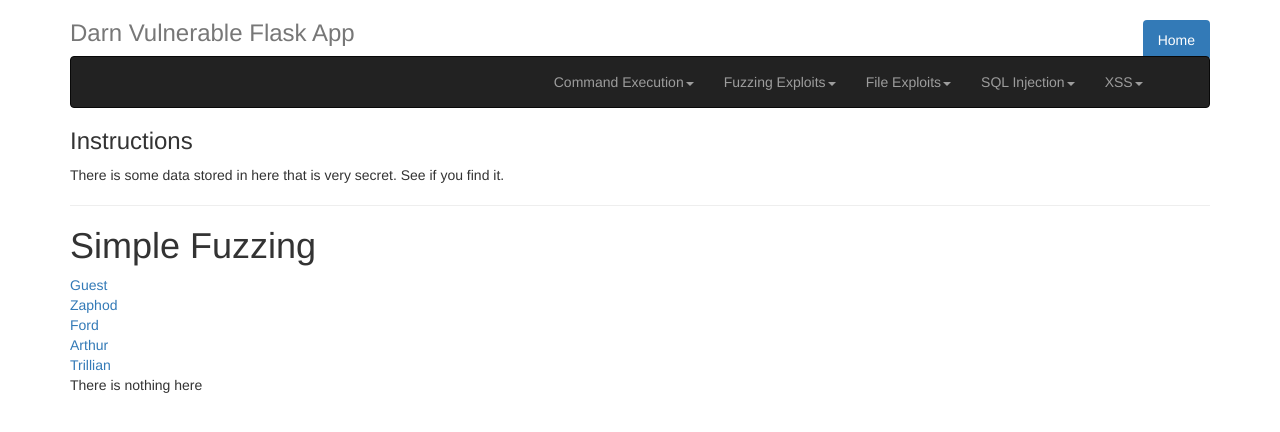
After one commit to midpipps/PythonFlaskVulnerableApp, a Flask app: page /fuzzing/simple/ in a window 1280 px wide. The commit adds this page. Shown: the top 432 px of the page. Run offline with Flask 2, Linux system fonts and the light colour scheme; some libraries are stand-ins or nearby versions.

Commit message:
Update for fuzzing and some helpers for using in class.

```diff
--- /dev/null
+++ b/requirements.txt
@@ -0,0 +1 @@
+flask
--- a/run.py
+++ b/run.py
@@ -1,5 +1,5 @@
 from flask import Flask, render_template, send_from_directory, request, redirect, url_for, flash
-from setup.db import db, xss, sqlinjection
+from setup.db import db, xss, sqlinjection, fuzzing
 from setup.file import fileaccess
 from setup.execution import execute
 import logging
@@ -128,6 +128,20 @@ def execution_simple():
 #**************
 
 #**************
+#Fuzzing Routes
+#**************
+@app.route('/fuzzing/simple/', methods=['GET'], defaults={'id':None})
+@app.route('/fuzzing/simple/<int:id>/', methods=['GET'])
+def fuzzing_simple(id):
+    data = None
+    if id:
+        data = fuzzing.getFuzzing(id)
+    return render_template('./fuzzing/simple.html', data=data)
+#**************
+#End Execution Routes
+#**************
+
+#**************
 #Filters
 #**************
 @app.template_filter('commentCut')
--- a/setup/db/db.py
+++ b/setup/db/db.py
@@ -1,5 +1,6 @@
 import setup.db.sqlinjection
 import setup.db.xss
+import setup.db.fuzzing
 #This module will setup all the databases
 #tables etc for the different pages.
 DB_PATHS = "./dbs/"
@@ -7,3 +8,4 @@ DB_PATHS = "./dbs/"
 def create(overwrite=False):
     setup.db.sqlinjection.create(DB_PATHS, overwrite)
     setup.db.xss.create(DB_PATHS, overwrite)
+    setup.db.fuzzing.create(DB_PATHS, overwrite)
--- /dev/null
+++ b/setup/db/fuzzing.py
@@ -0,0 +1,40 @@
+import sqlite3
+import logging
+
+XSS_DB_NAME = "fuzzing.db"
+xss_db_path = None
+def create(db_path, overwrite = False):
+    global xss_db_path
+    xss_db_path = db_path + XSS_DB_NAME
+    logging.info('Checking the fuzzing table')
+    conn = sqlite3.connect(xss_db_path)
+    cursor = conn.execute("SELECT name FROM sqlite_master WHERE type='table' AND name='FUZZING';")
+    if ((not cursor.fetchone()) or overwrite == True):
+        conn.execute("DROP TABLE IF EXISTS FUZZING")
+        logging.info("Creating the table FUZZING")
+        conn.execute('''CREATE TABLE IF NOT EXISTS FUZZING
+                    (ID         INTEGER PRIMARY KEY NOT NULL,
+                    NAME        TEXT            NOT NULL,
+                    DATA        TEXT            NOT NULL);''')
+        conn.execute("INSERT INTO FUZZING (ID, NAME, DATA) \
+                    VALUES (1, 'Guest', 'Your account has no data here you are just a guest')")
+        conn.execute("INSERT INTO FUZZING (ID, NAME, DATA) \
+                    VALUES (2, 'Zaphod', 'The presidents account has no real power')")
+        conn.execute("INSERT INTO FUZZING (ID, NAME, DATA) \
+                    VALUES (3, 'Ford', 'Who even gave this guy an account')")
+        conn.execute("INSERT INTO FUZZING (ID, NAME, DATA) \
+                    VALUES (10, 'The Guide', 'The answer to life the universe and everything is in this password TkRJPQ==')")
+        conn.execute("INSERT INTO FUZZING (ID, NAME, DATA) \
+                    VALUES (4, 'Arthur', 'Seriously you gave the sandwich maker an account')")
+        conn.execute("INSERT INTO FUZZING (ID, NAME, DATA) \
+                    VALUES (12, 'Trillian', 'Maybe the only trustworthy human ever')")
+        conn.commit()
+    conn.close
+    logging.info("FUZZING should be good to go")
+
+def getFuzzing(id):
+    conn = sqlite3.connect(xss_db_path)
+    cursor = conn.execute("SELECT ID, NAME, DATA FROM FUZZING WHERE ID=?", (id,))
+    all_rows = cursor.fetchone()
+    conn.close()
+    return all_rows
--- a/templates/basetemplate.html
+++ b/templates/basetemplate.html
@@ -60,7 +60,14 @@
                             </ul>
                         </li>
                     </ul>
-
+                    <ul class="nav navbar-nav navbar-right">
+                        <li class="dropdown">
+                            <a href="/fuzzing/" class="dropdown-toggle" data-toggle="dropdown" role="button" aria-haspopup="true" aria-expanded="false">Fuzzing Exploits<span class="caret"></span></a>
+                            <ul class="dropdown-menu">
+                                <li><a href="/fuzzing/simple/">Simple Fuzzing</a></li>
+                            </ul>
+                        </li>
+                    </ul>
                     <ul class="nav navbar-nav navbar-right">
                         <li class="dropdown">
                             <a href="/execution/" class="dropdown-toggle" data-toggle="dropdown" role="button" aria-haspopup="true" aria-expanded="false">Command Execution<span class="caret"></span></a>
--- /dev/null
+++ b/templates/fuzzing/simple.html
@@ -0,0 +1,42 @@
+{% extends "basetemplate.html" %}
+{% block title %}Simple Fuzzing - {% endblock %}
+{% block head %}
+    {{ super() }}
+{% endblock %}
+{% block instructions %}
+    <p>
+        There is some data stored in here that is very secret.  See if you find it.
+    </p>
+{% endblock %}
+{% block content %}
+    <h1>Simple Fuzzing</h1>
+    <a href='/fuzzing/simple/1/'>Guest</a><br />
+    <a href='/fuzzing/simple/2/'>Zaphod</a><br />
+    <a href='/fuzzing/simple/3/'>Ford</a><br />
+    <a href='/fuzzing/simple/4/'>Arthur</a><br />
+    <a href='/fuzzing/simple/12/'>Trillian</a><br />
+    {% if data %}
+        <table class="table">
+            <thead class="thead-inverse">
+                <tr>
+                    <th>Name</th>
+                    <th>Data</th>
+                </tr>
+            </thead>
+            <tbody>
+                <tr>
+                    <td>{{ data[1] }}</td>
+                    <td>{{ data[2] }}</td>
+                </tr>
+            </tbody>
+        </table>
+    {% else %}
+    <p>There is nothing here</p>
+    {% endif %}
+{% endblock %}
+{% block footer %}
+    {{ super() }}
+{% endblock %}
+{% block scripts %}
+    {{ super() }}
+{% endblock %}
```
Also changed, not shown: 1 other file.
